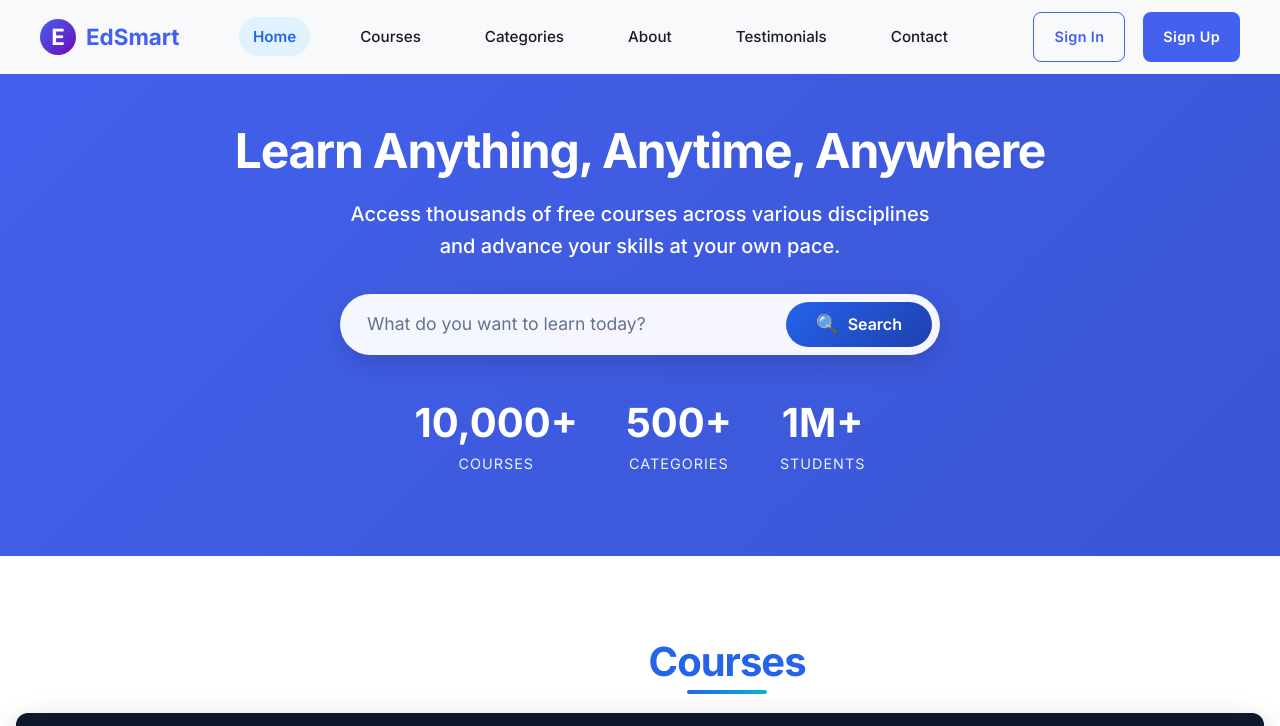
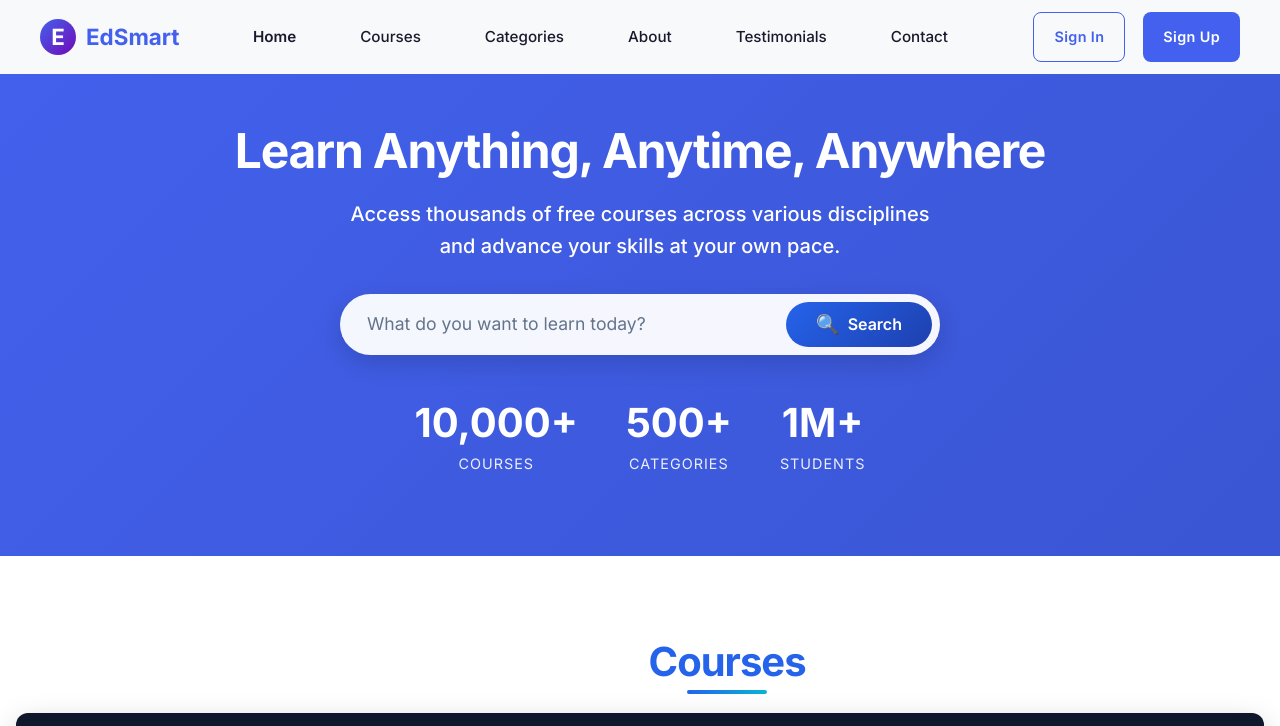
Before and after one commit to elpresidentey/edsmart, a plain HTML site: page index.html in a window 1280 px wide. Shown: the top 726 px of the page. Drawn offline with Linux system fonts and the light colour scheme.

Commit message:
Nav Home: remove underline and active pill background for Home link

```diff
--- a/style.css
+++ b/style.css
@@ -626,6 +626,17 @@ nav a.active::after {
     width: 0;
 }
 
+/* Home nav option: remove underline and active background */
+nav a[href="#home"]::after,
+nav a[href="#home"]:hover::after {
+    content: none;
+    width: 0;
+}
+nav a[href="#home"].active {
+    background: transparent !important;
+    color: var(--dark) !important;
+}
+
 .auth-buttons {
     display: flex;
     gap: 18px; /* a bit more space between actions */
```
